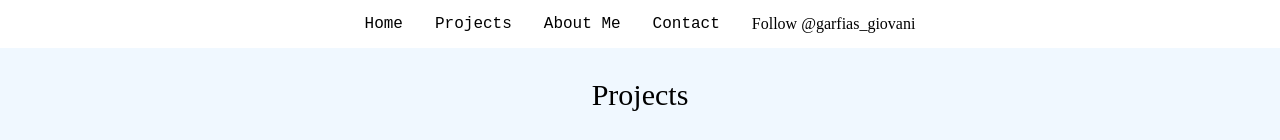
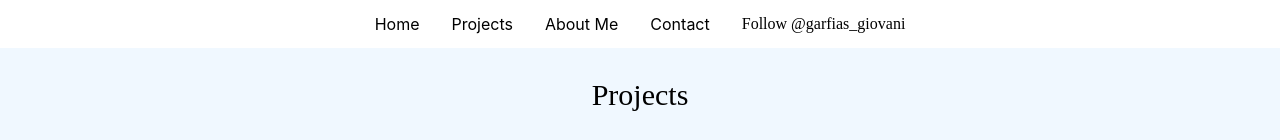
Before and after one commit to survani/gio-portfolio, a React (Create React App) app: page /projects in a window 1280 px wide. Shown: the top 140 px of the page. Built offline with nearby package versions, Linux system fonts and the light colour scheme.

Commit message:
New nav font!

```diff
--- a/src/sass/navigation.scss
+++ b/src/sass/navigation.scss
@@ -6,6 +6,6 @@
     padding: 1rem;
     .nav-links {
         margin-right: 2rem;
-        font-family: 'Courier New', Courier, monospace;
+        font-family: -apple-system,BlinkMacSystemFont,Segoe UI,Roboto,Helvetica Neue,Arial,Noto Sans,sans-serif,Apple Color Emoji,Segoe UI Emoji,Segoe UI Symbol,Noto Color Emoji;
     }
 }
```
